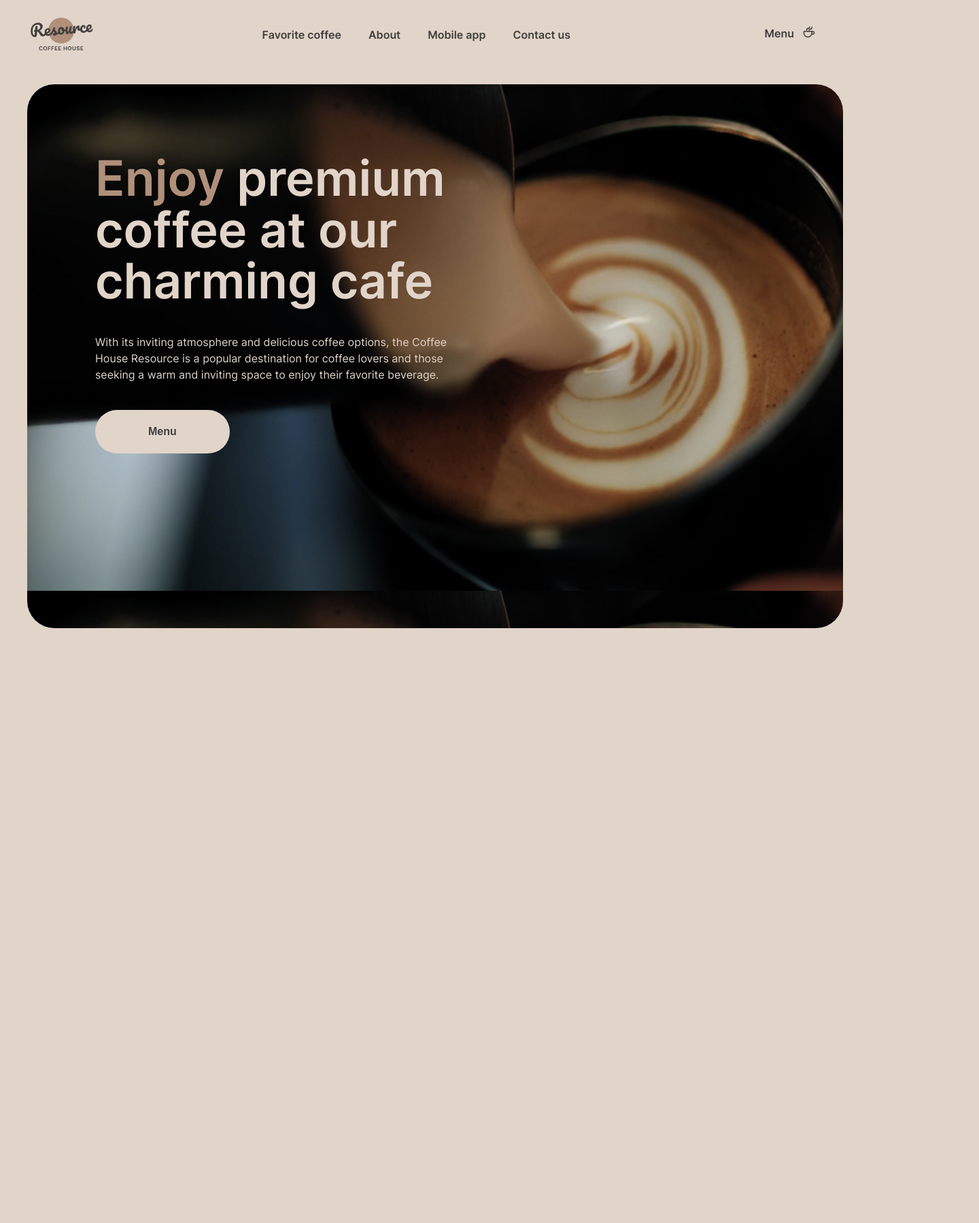
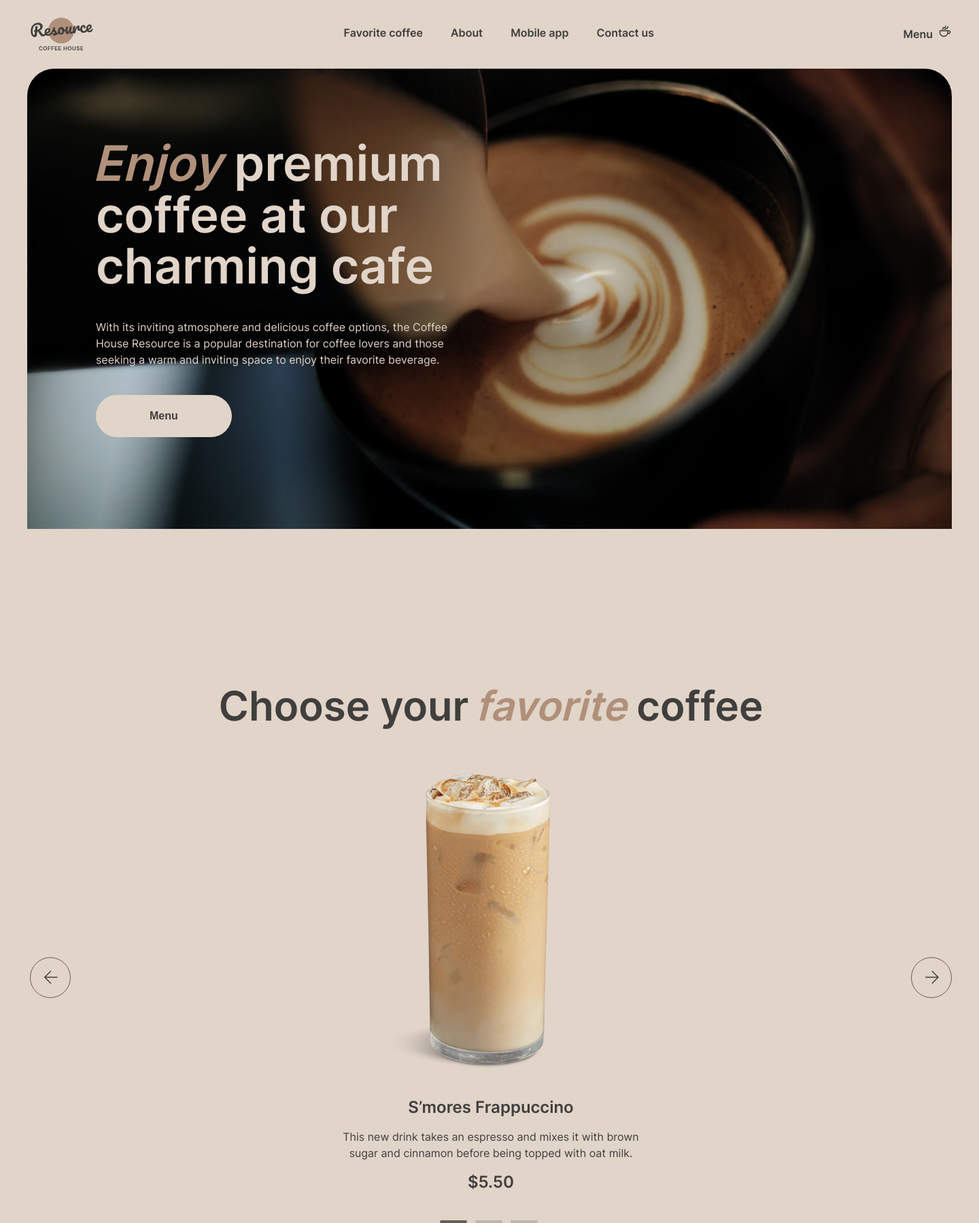
Before and after one commit to Marta109/RSS-Puzzle, a plain HTML site: page coffee-house/home.html in a window 1280 px wide. Shown: the whole page at 68% size, 1440 px wide, since content can reach past the window. Before the commit the page ends 964 px from the top, so only its background shows below. Drawn offline with Linux system fonts and the light colour scheme.

Commit message:
feat: add Enjoy and favorite coffee sections

```diff
--- a/coffee-house/css/style.css
+++ b/coffee-house/css/style.css
@@ -158,6 +158,7 @@ table {
   src: url("../fonts/inter-v13-latin-700.woff2") format("woff2"); /* Chrome 36+, Opera 23+, Firefox 39+, Safari 12+, iOS 10+ */
 }
 
+/* General styles  /////////////////////////////////*/
 html {
   box-sizing: border-box;
 }
@@ -179,23 +180,22 @@ body {
 }
 
 .wrapper {
-  max-width: 1360px;
-  margin: 20px 40px 40px 40px;
+  width: 1440px;
+  /* margin-right: 40px;
+  margin-left: 40px; */
 }
 
-/* header       */
-/* .header { */
-/* position: fixed; */
-/* left: 0;
-  top: 0;
-  width: 100%; */
-/* } */
-
+/* header section  ///////////////////////// */
+.header {
+  margin-top: 20px;
+}
 .header_wrapper {
   display: flex;
   flex-wrap: wrap;
   justify-content: space-between;
   align-items: center;
+  margin-right: 40px;
+  margin-left: 40px;
 }
 
 .header_logo_img {
@@ -206,10 +206,12 @@ body {
 .header_list {
   display: flex;
   flex-wrap: wrap;
+  margin-left: 40px;
 }
 
 .header_list_item {
-  margin-right: 40px;
+  padding-bottom: 5px;
+  padding-right: 41px;
 }
 
 .header_link {
@@ -219,19 +221,42 @@ body {
   line-height: 150%;
   color: #403f3d;
 }
+/* .header_link.active {
+   color: #b0907a;
+} */
 
 .header_menu {
-  display: flex;
-  align-items: center;
+  margin-bottom: 4px;
+  /* margin-bottom: 9px;new comm*/
+  /* display: flex; */
+  /* align-items: center; */
+  /* margin-left: 40px; */
 }
 
-.header_menu_img {
-  margin-left: 8px;
-  margin-bottom: 7px;
-  vertical-align: middle;
+.header_menu_title {
+  padding-right: 4px;
+  /* padding-top: 10px; */
+}
+.header_menu:hover::after,
+.header_list_item:hover::after {
+  width: 100%;
+  background-color: #403f3d;
+  transition: width 0.5s linear;
+  opacity: 1;
 }
 
+.header_menu::after,
 .header_list_item::after {
+  content: "";
+  width: 0;
+  height: 3px;
+  background-color: rgba(64, 63, 61, 0);
+  margin: auto;
+  display: block;
+  transition: width 0.5s, background-color 0.5s, opacity 0.5s;
+}
+
+/* .header_list_item::after {
   content: "";
   width: 0;
   height: 3px;
@@ -246,31 +271,41 @@ body {
   background-color: #403f3d;
   transition: width 0.5s linear;
   opacity: 1;
+} */
+
+/* Enjoy section  /////////////////////   */
+.enjoy {
+  max-width: 1440px;
+  min-height: 100vh;
+  border-radius: 40px;
+  background: url(../img/enjoy-bg.jpg);
+  background-size: 100% auto;
+  background-position: 0px -27px;
+  background-repeat: no-repeat;
+  padding: 101px;
+  margin-top: 17px;
+  overflow: hidden;
+  margin-right: 40px;
+  margin-left: 40px;
 }
 
-/* intro section    */
-.intro {
-  max-width: 1360px;
-  min-height: 100vh;
-  border-radius: 40px;
-  background: url(../img/intro-bg.jpg), lightgray 50% / cover no-repeat;
-  padding: 100px;
-}
-
-.intro_title {
+.enjoy_title {
   font-size: 72px;
   font-weight: 600;
   line-height: 105%;
   color: #e1d4c9;
   max-width: 530px;
   margin-bottom: 40px;
+  /* padding-left: 1px; */
 }
 
-.intro_title_first_word {
+.italic_text_accent {
   color: #b0907a;
+  font-style: italic;
+  margin-left: -5px;
 }
 
-.intro_subtitle {
+.enjoy_subtitle {
   color: #e1d4c9;
   font-size: 16px;
   font-weight: 400;
@@ -279,16 +314,123 @@ body {
   margin-bottom: 40px;
 }
 
-.intro_menu_btn {
+.enjoy_menu_btn {
   border-radius: 100px;
   border: none;
   background: #e1d4c9;
   color: #403f3d;
   max-width: 200px;
-  padding: 20px 78px;
+  padding: 22px 79px;
   text-align: center;
   font-size: 16px;
-  line-height: 150%;
   font-weight: 600;
   cursor: pointer;
 }
+
+/* Favorite Coffee section */
+
+.favorite_coffee {
+  margin-top: 100px;
+  margin-right: 40px;
+  margin-left: 44px;
+}
+
+.favorite_coffee_title {
+  text-align: center;
+  font-size: 60px;
+  font-weight: 600;
+  line-height: 125%;
+}
+
+.favorite_coffee_slider {
+  position: relative;
+  display: flex;
+  flex-direction: column;
+  justify-content: center;
+  align-items: center;
+  padding-top: 34px;
+  margin: 0 auto;
+}
+
+.favorite_coffee_slid_description {
+  display: flex;
+  flex-direction: column;
+  margin-top: 20px;
+  justify-content: center;
+  align-items: center;
+}
+.coffee_title {
+  font-size: 24px;
+  font-weight: 600;
+  line-height: 125%;
+}
+
+.coffee_description {
+  max-width: 480px;
+  font-size: 16px;
+  font-weight: 400;
+  line-height: 150%;
+  margin-top: 16px;
+  text-align: center;
+}
+
+.coffee_prise {
+  margin-top: 16px;
+  font-size: 24px;
+  font-weight: 600;
+  line-height: 125%;
+  text-align: center;
+  margin-bottom: 38px;
+}
+
+.slider-bars {
+  display: flex;
+  justify-content: center;
+  padding-top: 3px;
+  padding-left: 5px;
+}
+
+.bar {
+  width: 40px;
+  height: 4px;
+  margin-right: 12px;
+  background-color: #c1b6ad;
+  cursor: pointer;
+  border-radius: 100px;
+}
+
+.active-bar {
+  background-color: #665f55;
+}
+
+.slider-arrow {
+  position: absolute;
+  top: 50%;
+  transform: translateY(-50%);
+  width: 60px;
+  height: 60px;
+  background-color: transparent;
+  cursor: pointer;
+  border-radius: 100px;
+  border: 1px solid var(--border-dark, #665f55);
+  display: flex;
+  justify-content: center;
+  align-items: center;
+}
+
+.left {
+  left: 0;
+  background-image: url("../img/svg/arrow-left.svg");
+  background-size: 60% 60%;
+  background-repeat: no-repeat;
+  background-position: 50% 50%;
+}
+
+.right {
+  right: 0;
+  background-image: url("../img/svg/arrow-right.svg");
+  background-size: 60% 60%;
+  background-repeat: no-repeat;
+  background-position: 50% 50%;
+  padding-right: 1px;
+}
--- a/coffee-house/home.html
+++ b/coffee-house/home.html
@@ -8,12 +8,13 @@
     <link rel="stylesheet" href="./css/style.css" />
     <title>Coffee House</title>
   </head>
+
   <body>
     <header class="header">
       <div class="wrapper">
         <div class="header_wrapper">
           <div class="header_logo">
-            <a href="./home.html" class="header_logo_link">
+            <a href="./" class="header_logo_link">
               <img
                 src="./img/svg/logo.svg"
                 alt="Resource logo"
@@ -23,7 +24,7 @@
           <nav class="header_nav">
             <ul class="header_list">
               <li class="header_list_item">
-                <a href="#" class="header_link">Favorite coffee</a>
+                <a href="#" class="header_link active">Favorite coffee</a>
               </li>
               <li class="header_list_item">
                 <a href="#" class="header_link">About</a>
@@ -38,8 +39,8 @@
           </nav>
 
           <div class="header_menu">
-            <a href="./menu.html" class="header_link header_list_item">
-              <span>Menu</span>
+            <a href="./menu.html" class="header_link">
+              <span class="header_menu_title">Menu</span>
               <img
                 src="./img/svg/coffee-cup.svg"
                 alt="coffee cup img"
@@ -52,15 +53,46 @@
 
     <main class="main">
       <div class="wrapper">
-        <section class="intro">
-          <h1 class="intro_title">
-            <span class="intro_title_first_word">Enjoy</span> premium coffee
-            at our charming cafe
+        <section class="enjoy">
+          <h1 class="enjoy_title">
+            <span class="italic_text_accent">Enjoy</span> premium coffee at
+            our charming cafe
           </h1>
-          <p class="intro_subtitle">
-            With its inviting atmosphere and delicious coffee options, the Coffee House Resource is a popular destination for coffee lovers and those seeking a warm and inviting space to enjoy their favorite beverage.
+          <p class="enjoy_subtitle">
+            With its inviting atmosphere and delicious coffee options, the
+            Coffee House Resource is a popular destination for coffee
+            lovers and those seeking a warm and inviting space to enjoy
+            their favorite beverage.
           </p>
-          <button class="intro_menu_btn" type="button">Menu</button>
+          <button class="enjoy_menu_btn" type="button">Menu</button>
+        </section>
+
+        <section class="favorite_coffee">
+          <h2 class="favorite_coffee_title">
+            Choose your
+            <span class="italic_text_accent">favorite</span> coffee
+          </h2>
+          <div class="favorite_coffee_slider">
+            <div class="slider-arrow left"></div>
+            <div class="slider-track">
+              <img src="./img/coffee-slider-1.png" alt="coffee-slider-1" />
+              <div class="favorite_coffee_slid_description">
+                <p class="coffee_title">S&rsquo;mores Frappuccino</p>
+                <p class="coffee_description">
+                  This new drink takes an espresso and mixes it with brown
+                  sugar and cinnamon before being topped with oat milk.
+                </p>
+                <p class="coffee_prise">$5.50</p>
+              </div>
+
+              <div class="slider-bars">
+                <div class="bar active-bar"></div>
+                <div class="bar"></div>
+                <div class="bar"></div>
+              </div>
+            </div>
+            <div class="slider-arrow right"></div>
+          </div>
         </section>
       </div>
     </main>
```
Also changed, not shown: coffee-house/img/coffee-slider-1.png (added), coffee-house/img/enjoy-bg.jpg (renamed from coffee-house/img/intro-bg.jpg), coffee-house/img/svg/arrow-left.svg (added), coffee-house/img/svg/arrow-right.svg (added).
